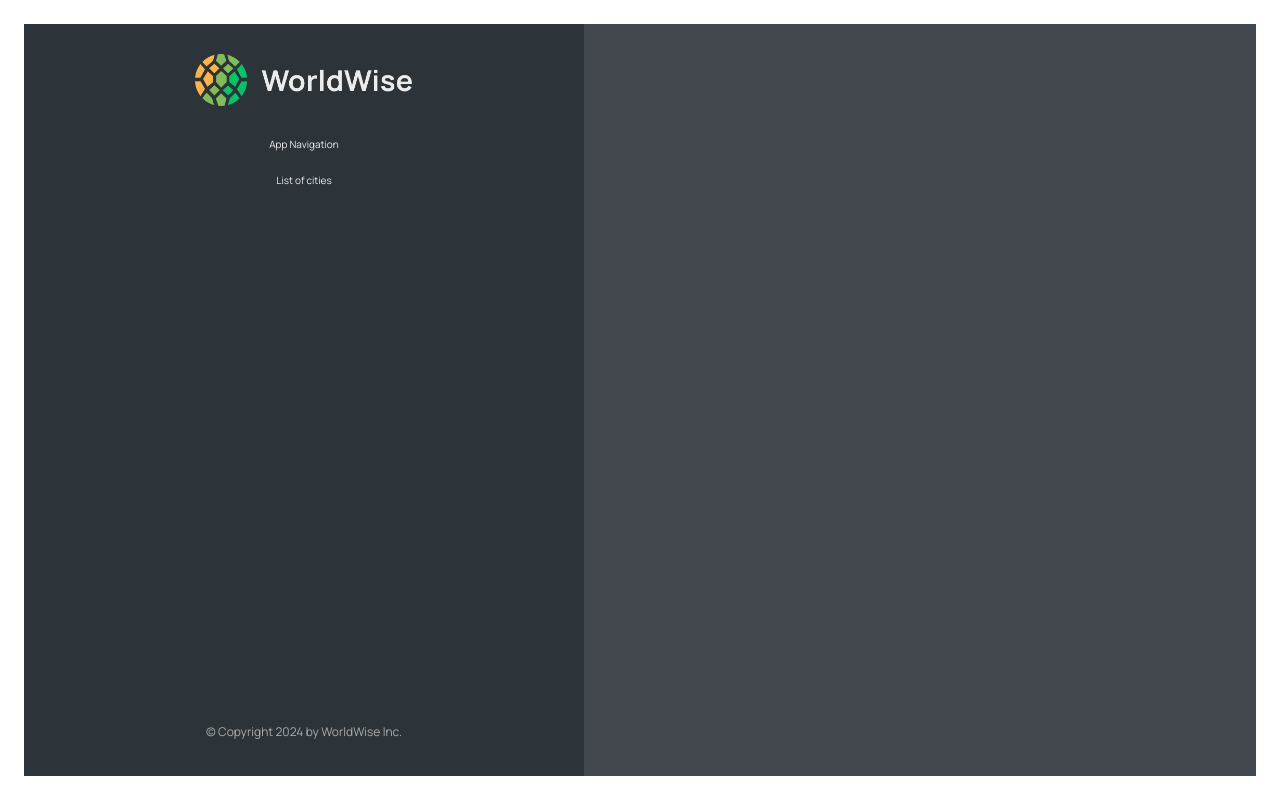
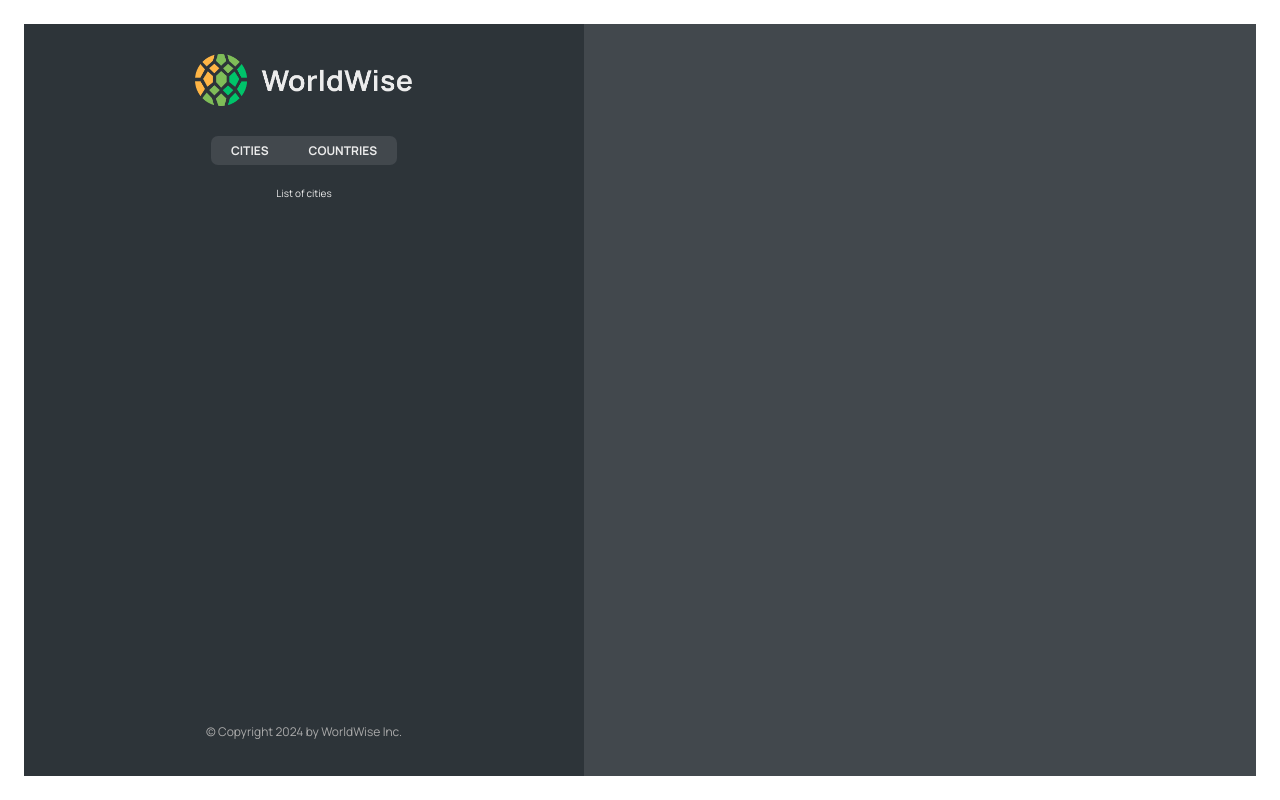
Before and after one commit to Aditya-Ghosh-27/WorldWide, a React (Vite) app: page /app in a window 1280 px wide. Built offline with nearby package versions, Linux system fonts and the light colour scheme.

Commit message:
Added app navigation

```diff
--- a/src/components/AppNav.jsx
+++ b/src/components/AppNav.jsx
@@ -1,10 +1,17 @@
+import { NavLink } from "react-router-dom";
 import styles from "./AppNav.module.css";
 
 function AppNav() {
   return (
     <nav className={styles.nav}>
-
-      <p>App Navigation</p>
+      <ul>
+        <li>
+          <NavLink to='cities'>Cities</NavLink>
+        </li>
+        <li>
+          <NavLink to='countries'>Countries</NavLink>
+        </li>
+      </ul>
     </nav>
   )
 }
```
